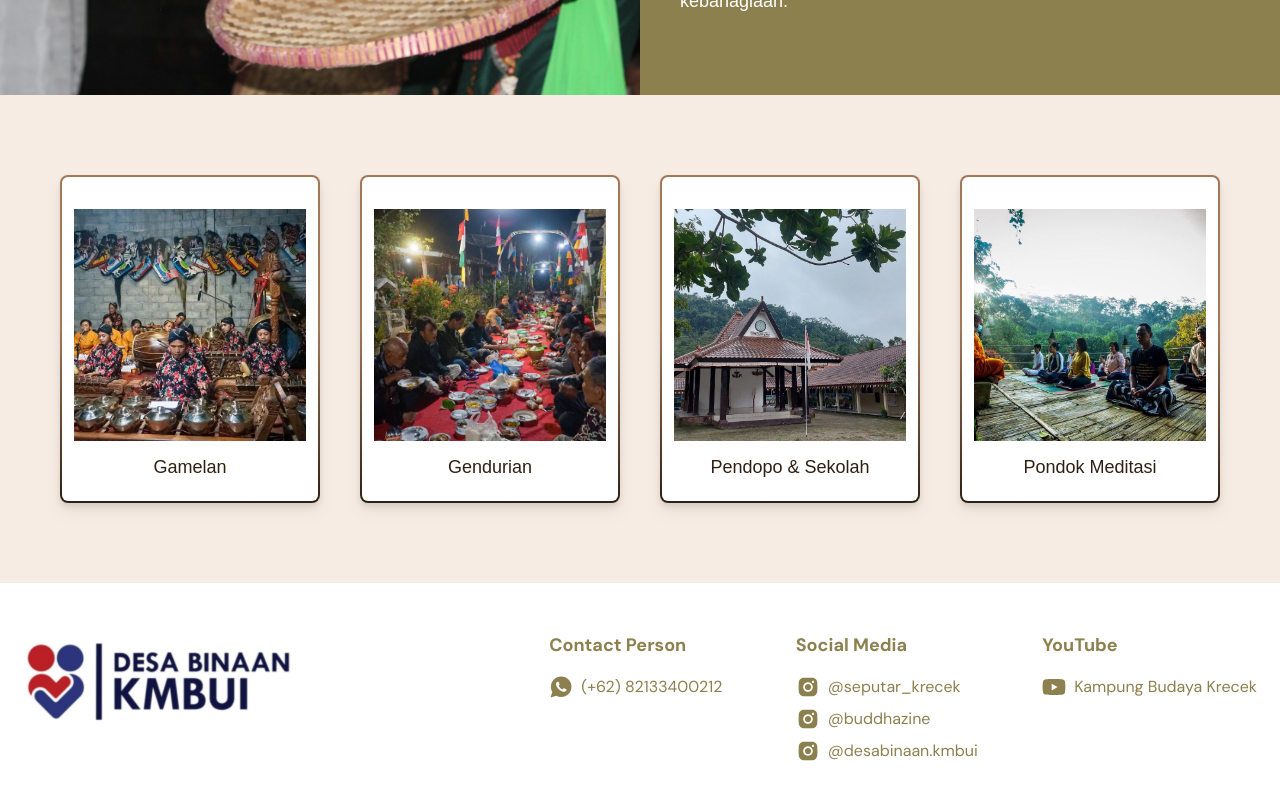
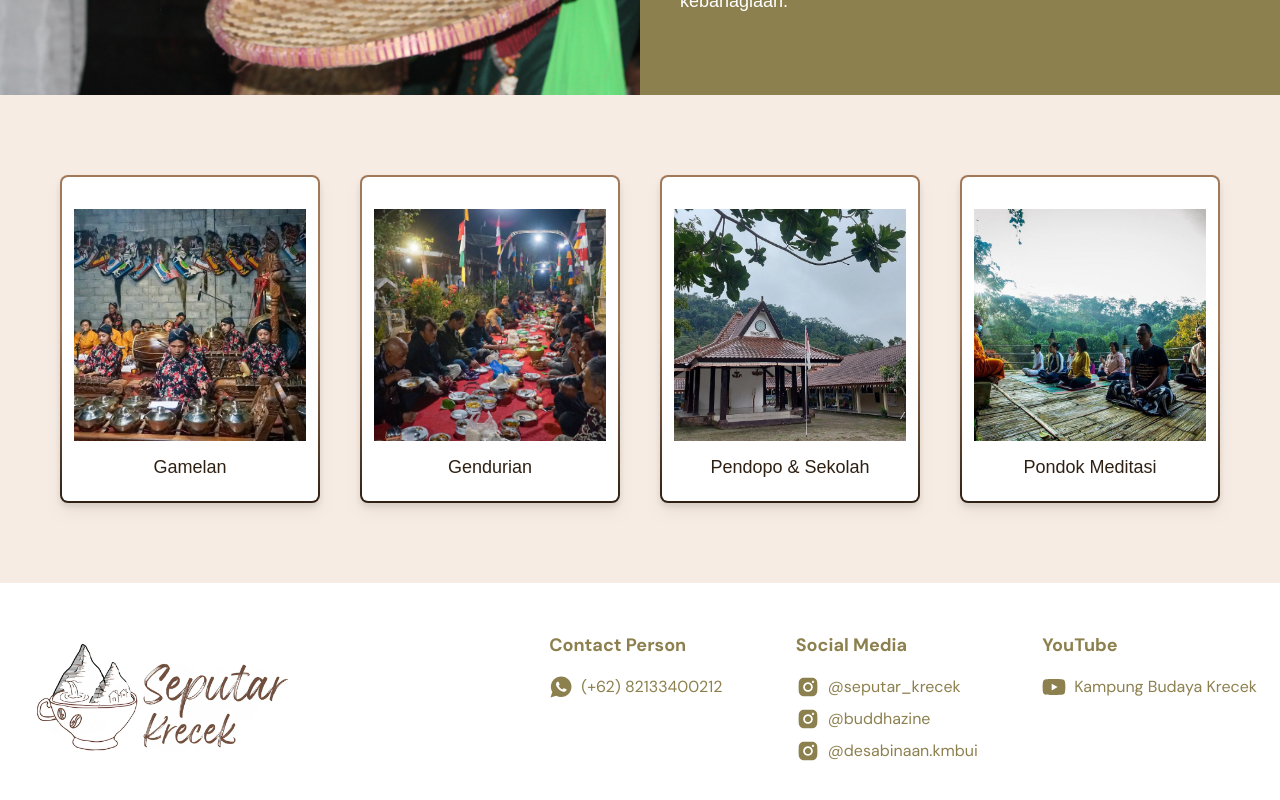
Before and after one commit to DesaBinaan-KMBUI/seputarkrecek-2024, a Next.js app: page /pariwisata-sejarah in a window 1280 px wide. Shown: the part 3311-4111 px from the top of the page. Built offline with nearby package versions, Linux system fonts and the light colour scheme; a web font is replaced by a local one.

Commit message:
feat: image

```diff
--- a/src/components/Footer/index.tsx
+++ b/src/components/Footer/index.tsx
@@ -10,7 +10,7 @@ const Footer: React.FC = () => {
             <div className="flex flex-col md:flex-row justify-center my-12 w-full gap-8 xl:gap-64 px-4">
                 <div className="flex mb-8 justify-center">
                     <Image
-                        src="/logo.svg"
+                        src="/images/logo.png"
                         width={270}
                         height={110}
                         alt="logo"
--- a/src/components/Navbar/index.tsx
+++ b/src/components/Navbar/index.tsx
@@ -65,7 +65,7 @@ const Navbar: React.FC = () => {
           <div className="flex xl:hidden justify-center w-full items-center h-9 transition-all duration-500 ease-in-out">
             <Link href="/">
               <Image
-                src="/logo.svg"
+                src="/images/logo.png"
                 alt="logo"
                 className="cursor-pointer"
                 width={200}
--- a/src/components/PariwisataSejarah/highlights.tsx
+++ b/src/components/PariwisataSejarah/highlights.tsx
@@ -3,12 +3,11 @@ import { description } from "./description";
 export default function Highlights() {
     return (
         <div id="pariwisata" className="bg-[#F6ECE3] relative w-full h-full">
-            {/* Name */}
             <h1 className="font-semibold text-[#8D804F] font-clash text-center text-[40px] md:text-[80px] leading-[85px] justify-center flex">
                 Ada apa saja di <br />Dusun Krecek
             </h1>
 
-            {/* Contents */}
+
             <section className="grid grid-cols-1 md:grid-cols-2 mt-10 font-clash">
                 <div className="text-lg px-10 py-20 gradient-background text-white md:text-right">
                     {description[0].type}
```
